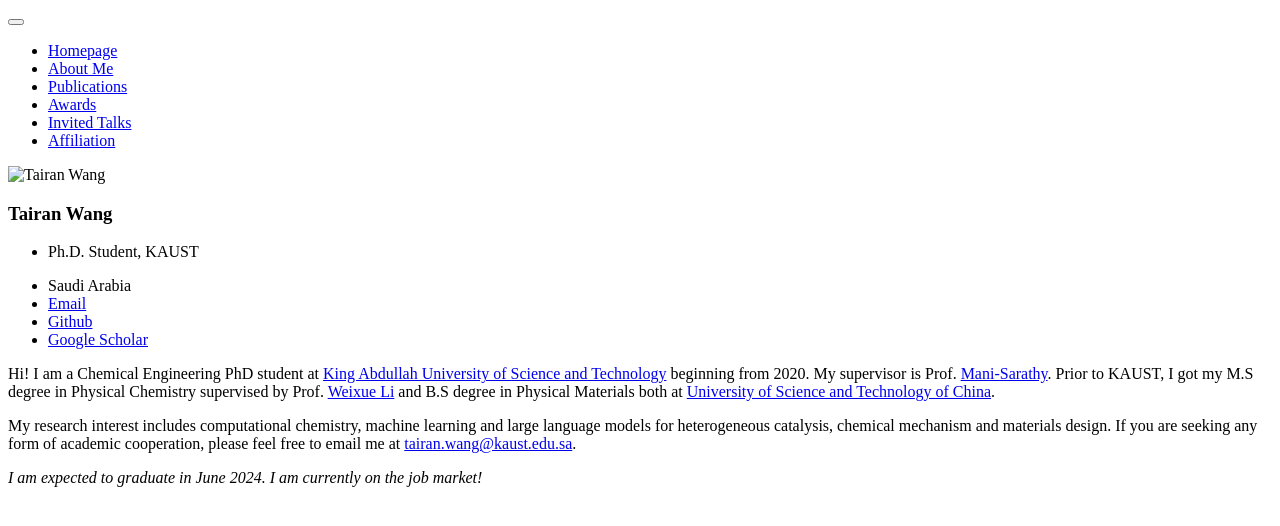
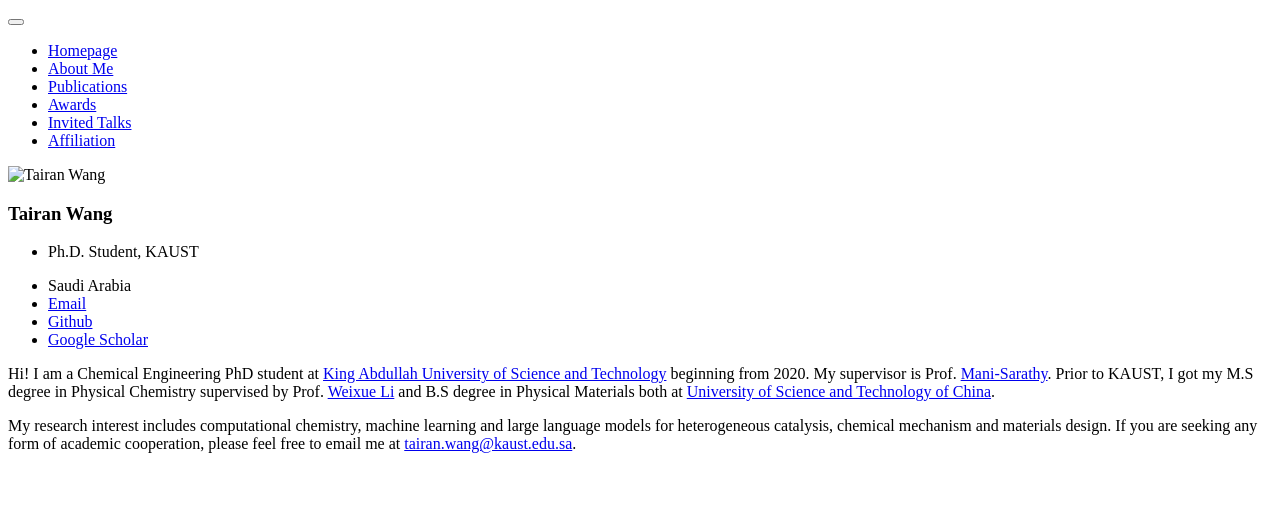
Before and after one commit to tairan-w/tairan-w.github.io, a Jekyll site: the page built from _pages/includes/intro.md, in a window 1280 px wide. Shown: the top 526 px of the page. Built offline with Jekyll 4.4.1, drawn with Linux system fonts in a browser that asks for light colours; our own code applies the rules of GitHub Pages for plain Markdown files.

Commit message:
Initial commit

```diff
--- a/_pages/includes/intro.md
+++ b/_pages/includes/intro.md
@@ -3,5 +3,3 @@ Hi! I am a Chemical Engineering PhD student at <a href="https://www.kaust.edu.sa
 Prior to KAUST, I got my M.S degree in Physical Chemistry supervised by Prof. <a href="https://tcc.ustc.edu.cn/main.htm">Weixue Li</a> and B.S degree in Physical Materials both at <a href="https://en.ustc.edu.cn/">University of Science and Technology of China</a>.
 
 My research interest includes computational chemistry, machine learning and large language models for heterogeneous catalysis, chemical mechanism and materials design. If you are seeking any form of academic cooperation, please feel free to email me at [tairan.wang@kaust.edu.sa](mailto:tairan.wang@kaust.edu.sa).
-
-*I am expected to graduate in June 2024. I am currently on the job market!*
```
